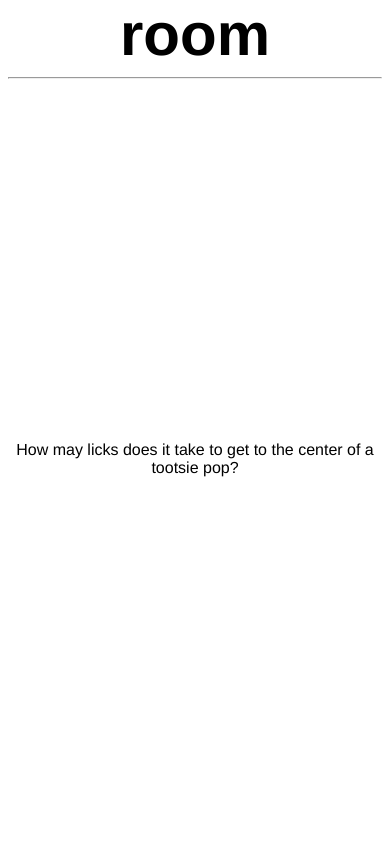
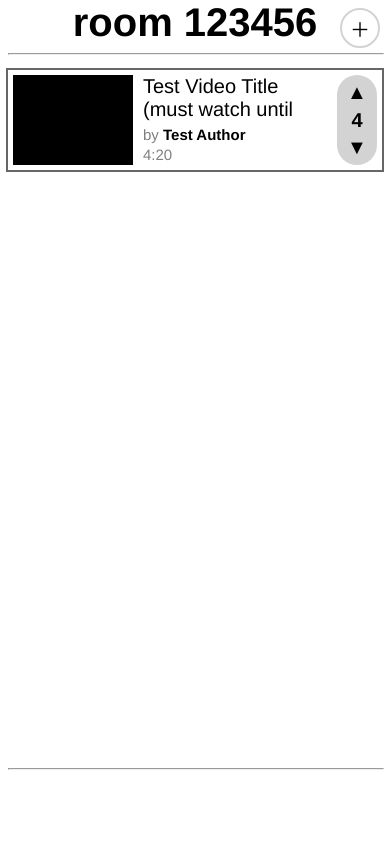
Before and after one commit to ICEREG1992/auxxie, a plain HTML site: page public/m/mroom.html in a window 390 px wide. Drawn offline with Linux system fonts and the light colour scheme; some packages are replaced by stand-ins of ours.

Commit message:
Mobile Room HTML/CSS 	- still no js attached to anything

```diff
--- a/public/m/mroom.html
+++ b/public/m/mroom.html
@@ -2,7 +2,7 @@
 
 <html>
   <head>
-    <link rel="stylesheet" type = "text/css" href = "/site.css">
+    <link rel="stylesheet" type = "text/css" href = "/m/site.css">
     <title>
       mobile test
     </title>
@@ -12,12 +12,28 @@
     <meta name="viewport" content="width=device-width, initial-scale=1">
     <div id="page-content">
       <div id="title-div">
-        <a id="roomtitle" href='./'>room</a>
+        <a id="roomtitle" href='./'>room 123456</a>
+        <input id="add-button" type="button" onclick="openAddForm()" value="＋">
         <hr>
       </div>
-      <div id='forms'>
-        <p> How may licks does it take to get to the center of a tootsie pop?</p>
+      <div id='queue'>
+        <div class='entry'>
+          <div class='thumbnail'>
+            <img src='blankthumb.png'>
+          </div>
+          <div class='vid-data'>
+            <div class='vid-title'>Test Video Title (must watch until end!)</div>
+            <div class='vid-author'>by <b>Test Author</b></div>
+            <div class='vid-length'>4:20</div>
+          </div>
+          <div class='votes'>
+            <div class='vote-up'>▲</div>
+            <div class='vote-count'>4</div>
+            <div class='vote-down'>▼</div>
+          </div>
+        </div>
       </div>
+      <div class='spacing'><hr></div>
     </div>
 
     <!-- Firebase App (the core Firebase SDK) is always required and must be listed first -->
--- a/public/m/site.css
+++ b/public/m/site.css
@@ -1,7 +1,7 @@
 
 body, html {
   height: 100%;
-  font-family: helvetica;
+  font-family: helvetica, sans-serif;
   margin-top: 0;
   margin-bottom: 0;
 }
@@ -18,6 +18,10 @@
 p {
   margin: 0px 0px 14px 0px;
   text-align: center;
+}
+
+hr {
+  width: 100%;
 }
 
 input[type=button] {
@@ -60,15 +64,36 @@
   -moz-appearance: textfield;
 }
 
+#add-button {
+  border: 2px solid lightgrey;
+  background-color: #fff;
+  font-size: 20px;
+  height: 40px;
+  width: 40px;
+  border-radius: 2.5em;
+  position: absolute;
+  right: 10px;
+  top: 8px;
+  padding: 0px;
+}
+
+#add-button:active {
+  border: 2px solid white;
+}
+
+#add-button:hover {
+  background-color: #e7e7e7;
+}
+
 #roomtitle {
   text-align: center;
-  margin: 100px 0px;
-  font-size: 60px;
+  margin: 0px;
+  font-size: 40px;
   width: 100%;
 }
 
 #title-div {
-  margin: auto;
+  margin: 0px;
   width: 100%;
   text-align: center;
 }
@@ -89,10 +114,89 @@
   height: 100%;
 }
 
-#spacing {
+.spacing {
   height: 10%;
+  width: 100%;
+  flex-basis: 10%;
 }
 
 label {
   font-size: 30px;
 }
+
+#queue {
+  display: flex;
+  flex-direction: column;
+  align-items: center;
+  justify-content: start;
+  flex-grow: 100;
+  width: 100%;
+  overflow: auto;
+  padding: 5px;
+}
+
+.entry {
+  min-height: 100px;
+  max-height: 100px;
+  border: 2px solid #666666;
+  width: 100%;
+  margin-bottom: 10px;
+  display: flex;
+  flex-direction: row;
+}
+
+.thumbnail {
+  margin:5px;
+  width: 120px;
+  height: 90px;
+}
+
+.vid-data {
+  margin:5px;
+}
+
+.vid-title {
+  font-size: 20px;
+  text-overflow: ellipsis;
+  overflow: hidden;
+  max-height: 48px;
+}
+
+.vid-author, .vid-length {
+  font-size: 15px;
+  color: grey;
+  margin-top: 3px;
+}
+
+.vid-author b {
+  color: black;
+}
+
+.votes {
+  display:flex;
+  flex-direction: column;
+  min-width: 40px;
+  margin-left: auto;
+  margin-top: 5px;
+  margin-right: 5px;
+  margin-bottom: 5px;
+  background-color: lightgrey;
+  border-radius: 20px;
+  height: 90px;
+}
+
+.vote-up, .vote-down {
+  min-height: 35px;
+}
+
+.vote-count, .vote-up, .vote-down {
+  font-size: 20px;
+  align-items: center;
+  font-weight: bold;
+  display: flex;
+  justify-content: center;
+}
+
+.vote-count {
+  max-height: 20px;
+}
```
Also changed, not shown: public/m/index.html (+1 -1 lines), public/m/blankthumb.png (added).
